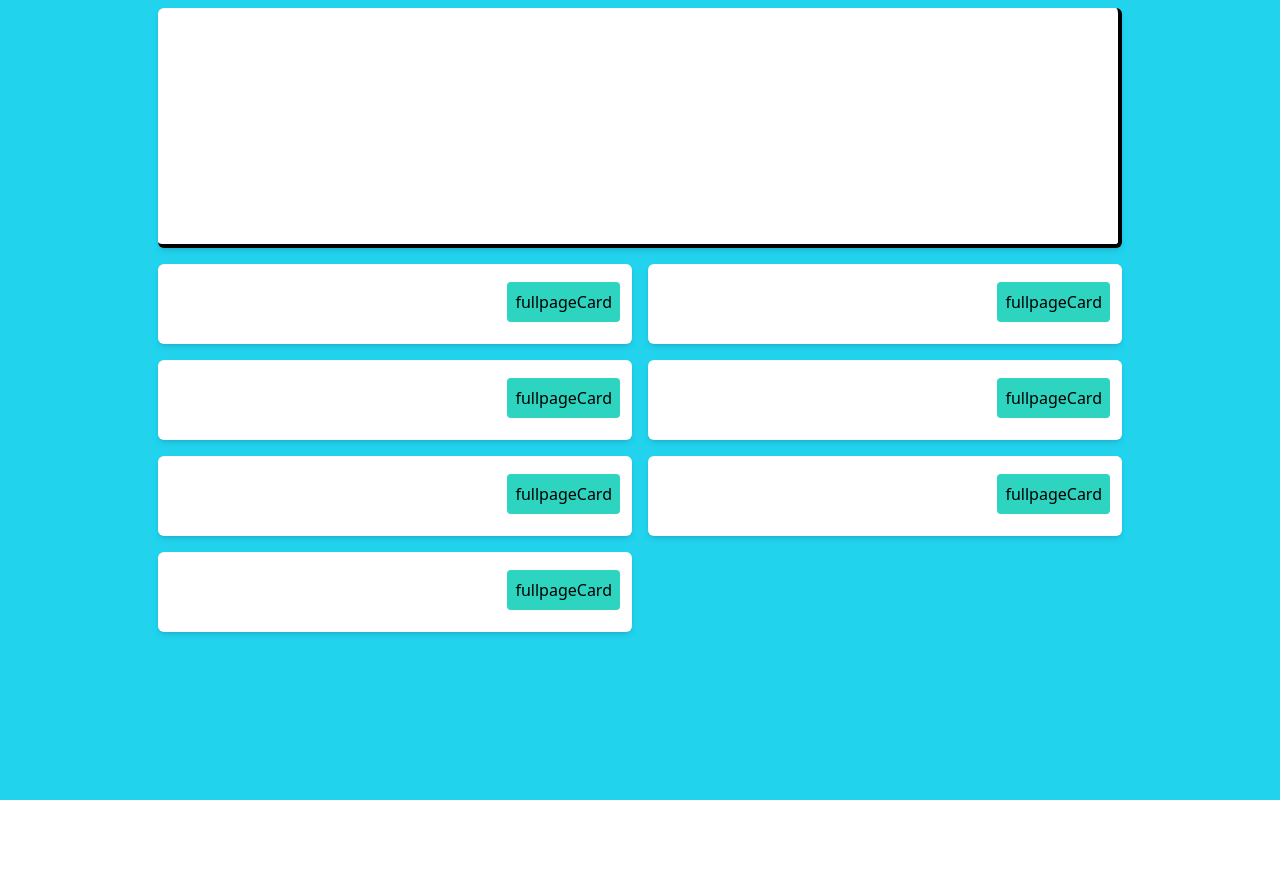
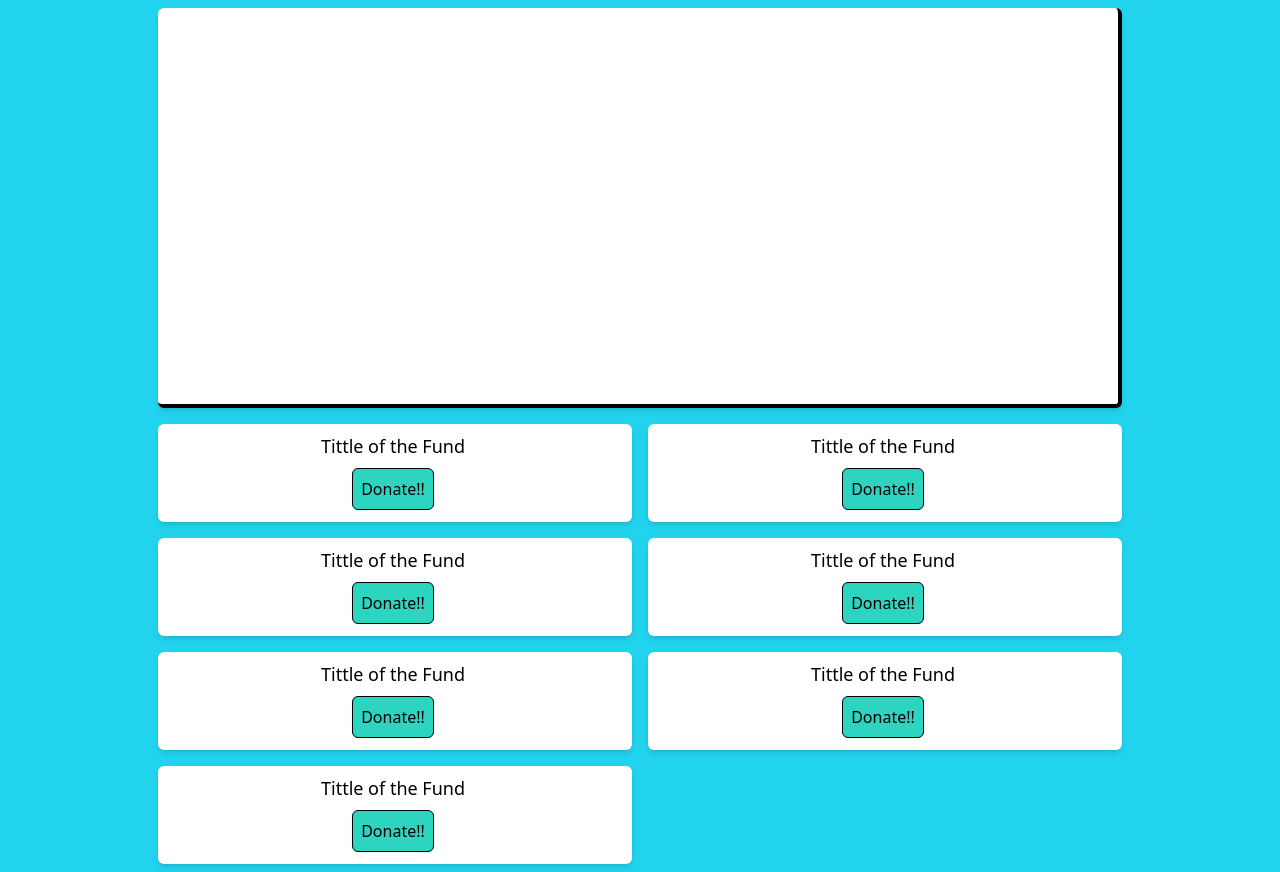
Before and after one commit to nisargsc/contribution-app, a Next.js app: page / in a window 1280 px wide. Before the commit the page ends 800 px from the top, so only its background shows below. Built offline with nearby package versions, Linux system fonts and the light colour scheme.

Commit message:
Fund card (#2)
* 404 page added
* fund card layout added

Co-authored-by: Nisarg Chaudhari <nisrg5601@gmail.com>

```diff
--- a/components/fund_card.js
+++ b/components/fund_card.js
@@ -1,7 +1,10 @@
+import Link from "next/link";
+
 const FundCard = ({children}) => {
     return (
-        <div className="fund-card flex items-center justify-end">
-            {children}
+        <div className="fund-card flex items-center justify-center flex-col">
+            <p className="mt-2 text-lg font-medium">Tittle of the Fund</p>
+            <Link href="funds/1"><a><button className="button">Donate!!</button></a></Link>
         </div>
         )
     }
--- /dev/null
+++ b/pages/404.js
@@ -0,0 +1,10 @@
+import Link from "next/link";
+
+export default function ErrorPage() {
+    return (
+        <div className="flex items-center justify-center w-full h-full flex-col">
+            <h1 className="text-4xl m-4 font-semibold">404 Page Not found !!</h1>
+            <Link href="/"><a><button className="button font-medium">Back to Home</button></a></Link>
+        </div>
+    )
+}
--- a/pages/index.js
+++ b/pages/index.js
@@ -7,33 +7,13 @@ export default function Home() {
         <>
             <TittleCard />
             <div className="grid grid-cols-1 lg:grid-cols-2">
-                <FundCard>
-                    <Link href="funds/1"><a><button className="m-2 p-2 bg-teal-400 rounded hover:bg-teal-100">fullpageCard</button></a></Link>
-                </FundCard>
-
-                <FundCard>
-                    <Link href="funds/2"><a><button className="m-2 p-2 bg-teal-400 rounded hover:bg-teal-100">fullpageCard</button></a></Link>
-                </FundCard>
-
-                <FundCard>
-                    <Link href="funds/3"><a><button className="m-2 p-2 bg-teal-400 rounded hover:bg-teal-100">fullpageCard</button></a></Link>
-                </FundCard>
-
-                <FundCard>
-                    <Link href="funds/4"><a><button className="m-2 p-2 bg-teal-400 rounded hover:bg-teal-100">fullpageCard</button></a></Link>
-                </FundCard>
-
-                <FundCard>
-                    <Link href="funds/5"><a><button className="m-2 p-2 bg-teal-400 rounded hover:bg-teal-100">fullpageCard</button></a></Link>
-                </FundCard>
-
-                <FundCard>
-                    <Link href="funds/6"><a><button className="m-2 p-2 bg-teal-400 rounded hover:bg-teal-100">fullpageCard</button></a></Link>
-                </FundCard>
-
-                <FundCard>
-                    <Link href="funds/7"><a><button className="m-2 p-2 bg-teal-400 rounded hover:bg-teal-100">fullpageCard</button></a></Link>
-                </FundCard>
+                <FundCard />
+                <FundCard />
+                <FundCard />
+                <FundCard />
+                <FundCard />
+                <FundCard />
+                <FundCard />
             </div>
         </>
     )
--- a/styles/globals.css
+++ b/styles/globals.css
@@ -3,18 +3,23 @@
 @tailwind utilities;
 
 
-.card{
+.card {
     @apply m-2 bg-white shadow-md rounded-md;
 }
 
 .tittle-card {
-    @apply card h-60 border-4 border-black border-t-0 border-l-0;
+    @apply card min-h-[50vh] border-4 border-black border-t-0 border-l-0;
 }
 
-.fund-card{
-    @apply card h-20 border-4 border-white hover:border-black border-t-0 border-l-0;
+.fund-card {
+    @apply card border-4 border-white hover:border-black border-t-0 border-l-0;
 }
 
-.fullpage-card{
+.fullpage-card {
     @apply card min-h-[97vh] border-4 border-black border-t-0 border-l-0;
 }
+
+.button {
+    @apply m-2 p-2 bg-teal-400 hover:bg-teal-100  border border-black
+        rounded-md shadow-sm transition ease-in-out hover:scale-105;
+}
```
